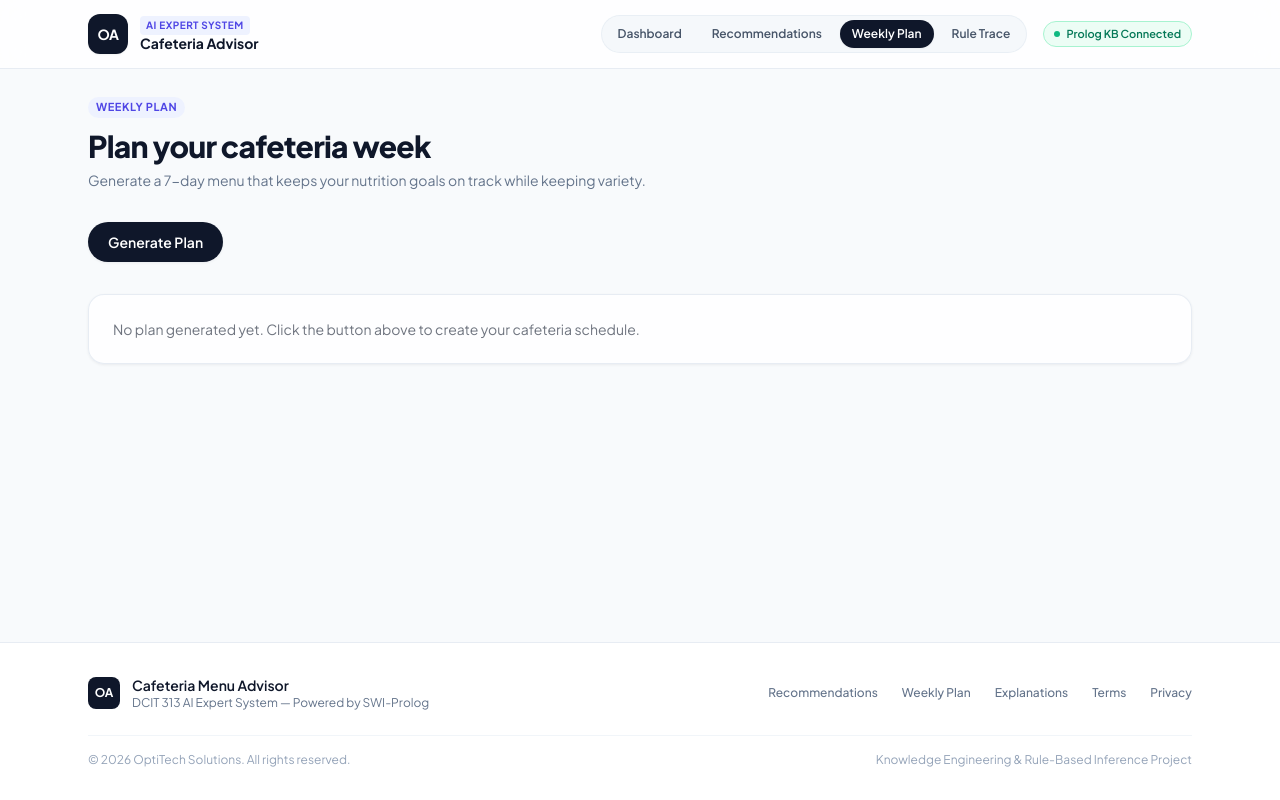
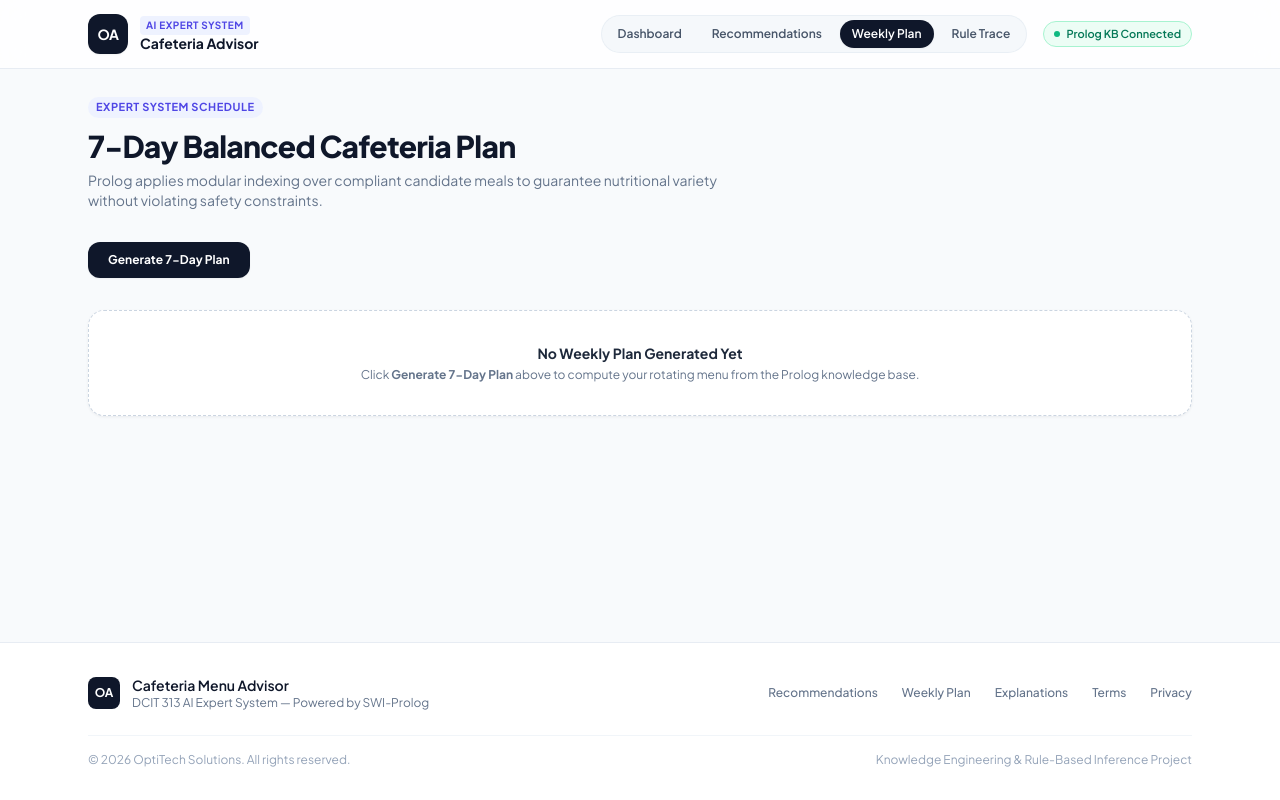
Before and after one commit to OptiTech-Solutions/DCIT313-OptiTech-Cafeteria-Menu-Advisor, a React (Vite) app in the folder interface/frontend/: page /weekly-plan in a window 1280 px wide. Built offline with nearby package versions, Linux system fonts and the light colour scheme.

Commit message:
feat: add frontend components, pages, and Prolog backend bridge for cafeteria menu advisor

```diff
--- a/interface/frontend/src/pages/WeeklyPlan.jsx
+++ b/interface/frontend/src/pages/WeeklyPlan.jsx
@@ -1,76 +1,37 @@
-import { useMemo, useState } from 'react'
+import { useState } from 'react'
 import Card from '../components/Card'
 import SectionHeader from '../components/SectionHeader'
 import LoadingState from '../components/LoadingState'
 import { useAuth } from '../hooks/useAuth.jsx'
 import { addActivity } from '../utils/activity'
 import { WEEK_DAYS } from '../utils/options'
-import { getWeeklyPlan } from '../services/api'
+import { getWeeklyPlan, swapMeal } from '../services/api'
 import { loadPreferences } from '../utils/storage'
-import { getMealImageByName } from '../utils/mealImages'
+import { getMealImageByName, MEAL_NAME_IMAGES } from '../utils/mealImages'
 
-function normalizeMeals(value) {
-  if (!value) return []
-  if (Array.isArray(value)) return value
-  if (typeof value === 'string') return [value]
-  if (typeof value === 'object') {
-    if (value.name) return [value.name]
-    if (value.meal) return [value.meal]
-    if (value.items) return value.items
-  }
-  return [String(value)]
-}
-
-function normalizePlan(data) {
-  const payload = data?.weekly_plan || data?.weeklyPlan || data?.plan || data
-
-  if (Array.isArray(payload)) {
-    return WEEK_DAYS.map((day, index) => {
-      const match = payload.find(
-        (item) =>
-          item?.day?.toLowerCase() === day.toLowerCase() ||
-          item?.day === day ||
-          item?.day_index === index
-      )
-      return {
-        day,
-        meals: normalizeMeals(match?.meals || match?.meal || match),
-      }
-    })
-  }
-
-  if (payload && typeof payload === 'object') {
-    return WEEK_DAYS.map((day) => {
-      const value =
-        payload[day] ||
-        payload[day.toLowerCase()] ||
-        payload[day.slice(0, 3).toLowerCase()]
-      return { day, meals: normalizeMeals(value) }
-    })
-  }
-
-  return WEEK_DAYS.map((day) => ({ day, meals: [] }))
-}
+// Fallback pool of meals for seamless local cycling if network is interrupted
+const FALLBACK_MEALS = Object.keys(MEAL_NAME_IMAGES)
 
 export default function WeeklyPlan() {
   const { token } = useAuth()
-  const [planData, setPlanData] = useState(null)
+  const [planMap, setPlanMap] = useState(null)
   const [loading, setLoading] = useState(false)
+  const [swappingDay, setSwappingDay] = useState(null)
   const [error, setError] = useState('')
-
-  const plan = useMemo(() => (planData ? normalizePlan(planData) : []), [planData])
+  const [prologTrace, setPrologTrace] = useState('')
 
   const handleGenerate = async () => {
     setLoading(true)
     setError('')
 
     try {
-      const prefs = loadPreferences()
+      const prefs = loadPreferences() || {}
       const data = await getWeeklyPlan(prefs, token)
-      setPlanData(data)
+      setPlanMap(data?.weekly_plan || {})
+      setPrologTrace(data?.prolog_trace || '')
       addActivity({
         title: 'Weekly plan generated',
-        subtitle: '7-day cafeteria plan',
+        subtitle: '7-day balanced meal plan',
         time: new Date().toLocaleDateString(),
       })
     } catch (err) {
@@ -80,68 +41,208 @@ export default function WeeklyPlan() {
     }
   }
 
+  const handleSwap = async (dayName, currentMealName) => {
+    setSwappingDay(dayName)
+    setError('')
+    try {
+      const prefs = loadPreferences() || {}
+      const data = await swapMeal(dayName.toLowerCase(), currentMealName, prefs)
+      if (data?.meal) {
+        setPlanMap((prev) => ({
+          ...prev,
+          [dayName.toLowerCase()]: data.meal,
+        }))
+      }
+    } catch (err) {
+      // Graceful local fallback rotation
+      const currIdx = FALLBACK_MEALS.findIndex(
+        (m) => m.toLowerCase() === (currentMealName || '').toLowerCase()
+      )
+      const nextMealName = FALLBACK_MEALS[(currIdx + 1) % FALLBACK_MEALS.length]
+      setPlanMap((prev) => ({
+        ...prev,
+        [dayName.toLowerCase()]: {
+          name: nextMealName,
+          macros: { calories: 420, protein: '25g', carbs: '45g', fat: '12g' },
+        },
+      }))
+    } finally {
+      setSwappingDay(null)
+    }
+  }
+
+  const handlePrint = () => {
+    window.print()
+  }
+
+  const getMealName = (dayKey) => {
+    const val = planMap?.[dayKey.toLowerCase()] || planMap?.[dayKey]
+    if (!val) return ''
+    if (typeof val === 'string') return val
+    return val.name || ''
+  }
+
+  const getMealMacros = (dayKey) => {
+    const val = planMap?.[dayKey.toLowerCase()] || planMap?.[dayKey]
+    if (val && typeof val === 'object') {
+      return val.macros || null
+    }
+    return null
+  }
+
   return (
-    <div className="space-y-8">
+    <div className="space-y-8 print:space-y-4">
+      <div className="print:hidden">
         <SectionHeader
-        eyebrow="Weekly Plan"
-        title="Plan your cafeteria week"
-        description="Generate a 7-day menu that keeps your nutrition goals on track while keeping variety."
+          eyebrow="Expert System Schedule"
+          title="7-Day Balanced Cafeteria Plan"
+          description="Prolog applies modular indexing over compliant candidate meals to guarantee nutritional variety without violating safety constraints."
         />
+      </div>
 
-      <div className="flex flex-wrap items-center gap-4">
+      <div className="flex flex-wrap items-center justify-between gap-4 print:hidden">
+        <div className="flex flex-wrap items-center gap-3">
           <button
             type="button"
             onClick={handleGenerate}
             disabled={loading}
-          className="rounded-full bg-ink px-5 py-2.5 text-sm font-semibold text-white shadow-card transition hover:-translate-y-0.5 disabled:cursor-not-allowed disabled:bg-ink/60"
+            className="rounded-xl bg-slate-900 px-5 py-2.5 text-xs font-bold text-white shadow-sm transition hover:bg-slate-800 disabled:opacity-50"
           >
-          {loading ? 'Generating plan...' : 'Generate Plan'}
+            {loading ? 'Evaluating Rules in Prolog...' : 'Generate 7-Day Plan'}
           </button>
-        {loading && <LoadingState label="Building weekly plan" />}
+
+          {planMap && (
+            <button
+              type="button"
+              onClick={handlePrint}
+              className="inline-flex items-center gap-2 rounded-xl border border-slate-300 bg-white px-4 py-2 text-xs font-bold text-slate-800 shadow-sm transition hover:bg-slate-50 hover:border-slate-400"
+            >
+              <svg className="w-4 h-4 text-slate-600" fill="none" viewBox="0 0 24 24" stroke="currentColor">
+                <path strokeLinecap="round" strokeLinejoin="round" strokeWidth={2} d="M17 17h2a2 2 0 002-2v-4a2 2 0 00-2-2H5a2 2 0 00-2 2v4a2 2 0 002 2h2m2 4h6a2 2 0 002-2v-4a2 2 0 00-2-2H9a2 2 0 00-2 2v4a2 2 0 002 2zm8-12V5a2 2 0 00-2-2H9a2 2 0 00-2 2v4h10z" />
+              </svg>
+              <span>Print / Export PDF</span>
+            </button>
+          )}
+        </div>
+
+        {loading && <LoadingState label="Computing schedule via weekly_plan_rules.pl" />}
+
         {error && (
-          <span className="rounded-full border border-berry/20 bg-berry/10 px-3 py-1 text-xs font-semibold text-berry">
+          <span className="rounded-xl border border-rose-200 bg-rose-50 px-3 py-1.5 text-xs font-medium text-rose-700">
             {error}
           </span>
         )}
       </div>
 
-      <div className="grid gap-4 md:grid-cols-2 xl:grid-cols-3">
-        {plan.length === 0 && !loading ? (
-          <Card className="col-span-full bg-white/80">
-            <p className="text-sm text-ink/60">
-              No plan generated yet. Click the button above to create your cafeteria schedule.
+      {/* Printable Header */}
+      <div className="hidden print:block border-b border-slate-300 pb-3">
+        <h1 className="text-xl font-bold text-slate-900">DCIT 313 Cafeteria Menu Advisor</h1>
+        <p className="text-xs text-slate-500">7-Day Weekly Meal Schedule — Derived via SWI-Prolog Horn Clauses</p>
+      </div>
+
+      {/* Weekly Cards Grid */}
+      <div className="grid gap-4 sm:grid-cols-2 lg:grid-cols-3 xl:grid-cols-4 print:grid-cols-2 print:gap-3">
+        {!planMap && !loading ? (
+          <Card className="col-span-full p-8 text-center border-dashed border-slate-300 bg-white">
+            <h4 className="text-sm font-bold text-slate-800">No Weekly Plan Generated Yet</h4>
+            <p className="mt-1 text-xs text-slate-500">
+              Click <strong>Generate 7-Day Plan</strong> above to compute your rotating menu from the Prolog knowledge base.
             </p>
           </Card>
         ) : (
-          plan.map((day) => (
-            <Card key={day.day} className="bg-white/90">
-              <div className="flex items-center justify-between">
-                <h3 className="text-lg font-semibold text-ink">{day.day}</h3>
-                <span className="text-xs uppercase tracking-[0.3em] text-ink/40">Meals</span>
+          WEEK_DAYS.map((day) => {
+            const mealName = getMealName(day)
+            const macros = getMealMacros(day)
+            const isSwapping = swappingDay === day
+
+            return (
+              <div
+                key={day}
+                className="rounded-2xl border border-slate-200/90 bg-white p-4 shadow-card hover:border-slate-300 transition flex flex-col justify-between"
+              >
+                <div>
+                  <div className="flex items-center justify-between border-b border-slate-100 pb-2.5">
+                    <h3 className="text-sm font-bold text-slate-900">{day}</h3>
+                    <span className="rounded-md bg-slate-100 px-2 py-0.5 text-[10px] font-bold text-slate-600">
+                      Lunch / Dinner
+                    </span>
                   </div>
-              <div className="mt-4 space-y-2">
-                {day.meals.length === 0 ? (
-                  <p className="text-sm text-ink/50">No meals returned</p>
-                ) : (
-                  day.meals.map((meal, index) => (
-                    <div
-                      key={`${meal}-${index}`}
-                      className="flex items-center gap-3 rounded-2xl border border-ink/10 bg-mist px-3 py-2"
-                    >
+
+                  <div className="mt-3 flex items-start gap-3">
+                    {mealName ? (
+                      <>
                         <img
-                        src={getMealImageByName(meal)}
-                        alt={meal}
-                        className="h-12 w-12 rounded-xl object-cover"
+                          src={getMealImageByName(mealName)}
+                          alt={mealName}
+                          className="h-14 w-14 rounded-xl object-cover shadow-sm shrink-0 border border-slate-100"
                         />
-                      <span className="text-sm text-ink/70">{meal}</span>
+                        <div className="space-y-1">
+                          <p className="text-xs font-bold text-slate-900 leading-snug">
+                            {mealName}
+                          </p>
+                          {macros && (
+                            <div className="flex flex-wrap gap-1 text-[10px] font-semibold text-slate-500">
+                              <span className="bg-slate-50 border border-slate-100 px-1.5 py-0.5 rounded">
+                                {macros.calories} kcal
+                              </span>
+                              <span className="bg-slate-50 border border-slate-100 px-1.5 py-0.5 rounded text-emerald-700">
+                                {macros.protein} protein
+                              </span>
                             </div>
-                  ))
                           )}
                         </div>
-            </Card>
-          ))
+                      </>
+                    ) : (
+                      <p className="text-xs text-slate-400 py-3">No meal assigned</p>
                     )}
                   </div>
                 </div>
+
+                {/* Card Action: Swap Meal */}
+                {mealName && (
+                  <div className="mt-3 pt-2.5 border-t border-slate-100 flex items-center justify-between print:hidden">
+                    <button
+                      type="button"
+                      disabled={isSwapping}
+                      onClick={() => handleSwap(day, mealName)}
+                      className="inline-flex items-center gap-1.5 text-[11px] font-bold text-indigo-600 hover:text-indigo-800 transition disabled:opacity-50"
+                    >
+                      <svg
+                        className={`w-3.5 h-3.5 ${isSwapping ? 'animate-spin' : ''}`}
+                        fill="none"
+                        viewBox="0 0 24 24"
+                        stroke="currentColor"
+                      >
+                        <path
+                          strokeLinecap="round"
+                          strokeLinejoin="round"
+                          strokeWidth={2}
+                          d="M4 4v5h.582m15.356 2A8.001 8.001 0 004.582 9m0 0H9m11 11v-5h-.581m0 0a8.003 8.003 0 01-15.357-2m15.357 2H15"
+                        />
+                      </svg>
+                      <span>{isSwapping ? 'Rotating...' : 'Swap Meal'}</span>
+                    </button>
+                    <span className="text-[10px] text-slate-400">Next compliant meal</span>
+                  </div>
+                )}
+              </div>
+            )
+          })
+        )}
+      </div>
+
+      {/* Prolog Explanation Notice */}
+      {planMap && (
+        <div className="rounded-2xl border border-slate-200 bg-white p-4 text-xs font-mono text-slate-600 print:hidden shadow-sm">
+          <p className="font-bold text-slate-800 mb-1 flex items-center gap-1.5">
+            <span className="h-2 w-2 rounded-full bg-indigo-500"></span>
+            Prolog Rule Contract: knowledge_base/weekly_plan_rules.pl
+          </p>
+          <p className="text-[11px] text-slate-500">
+            Rules apply modular indexing over safe candidate meals: <code>pick_meal(DayIndex, Candidates, MealName) :- Index is (DayIndex - 1) mod Len</code>.
+          </p>
+        </div>
+      )}
+    </div>
   )
 }
```
Also changed, not shown: interface/frontend/src/services/api.js (+7 -0 lines). Lines whose indentation alone changed are shown as unchanged.
